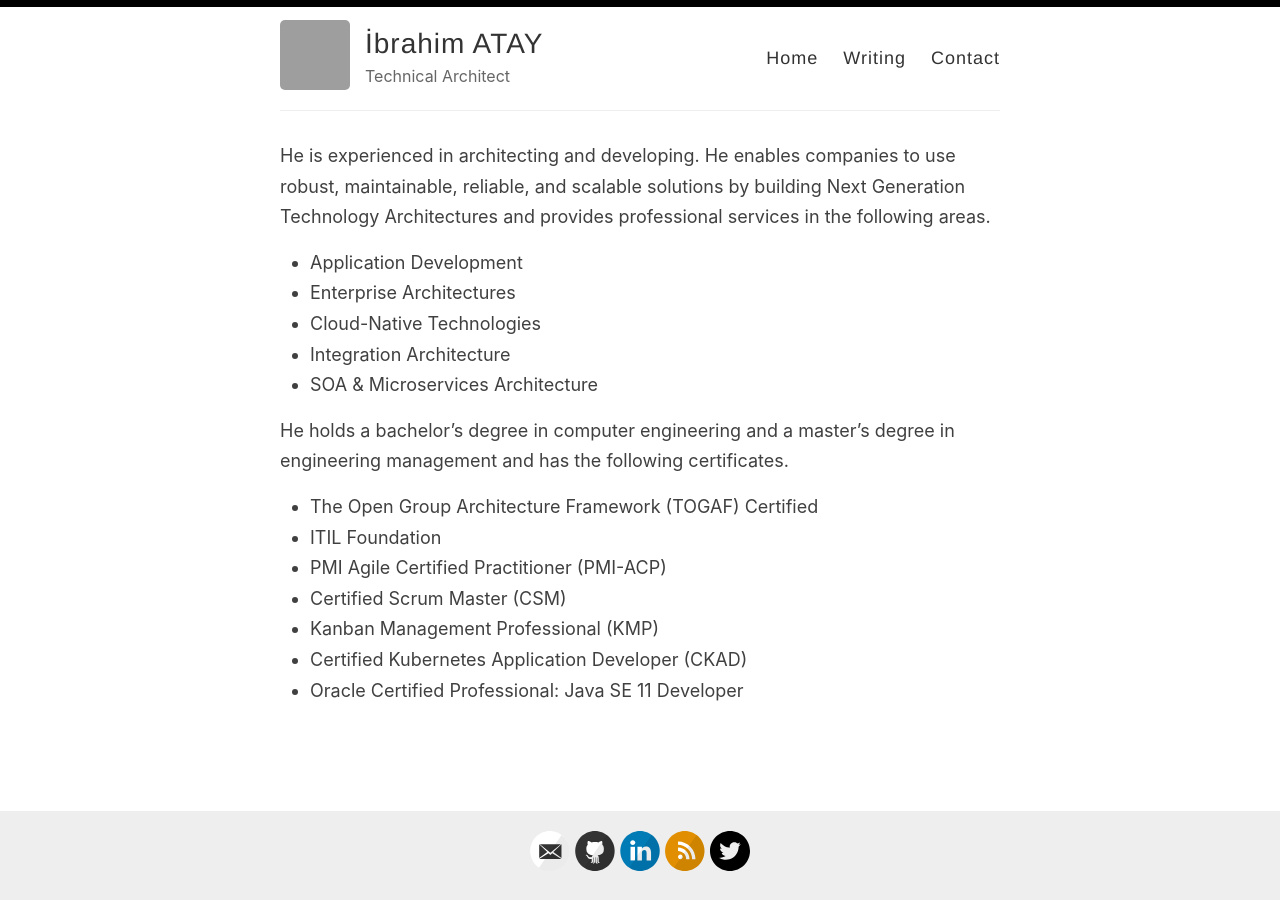
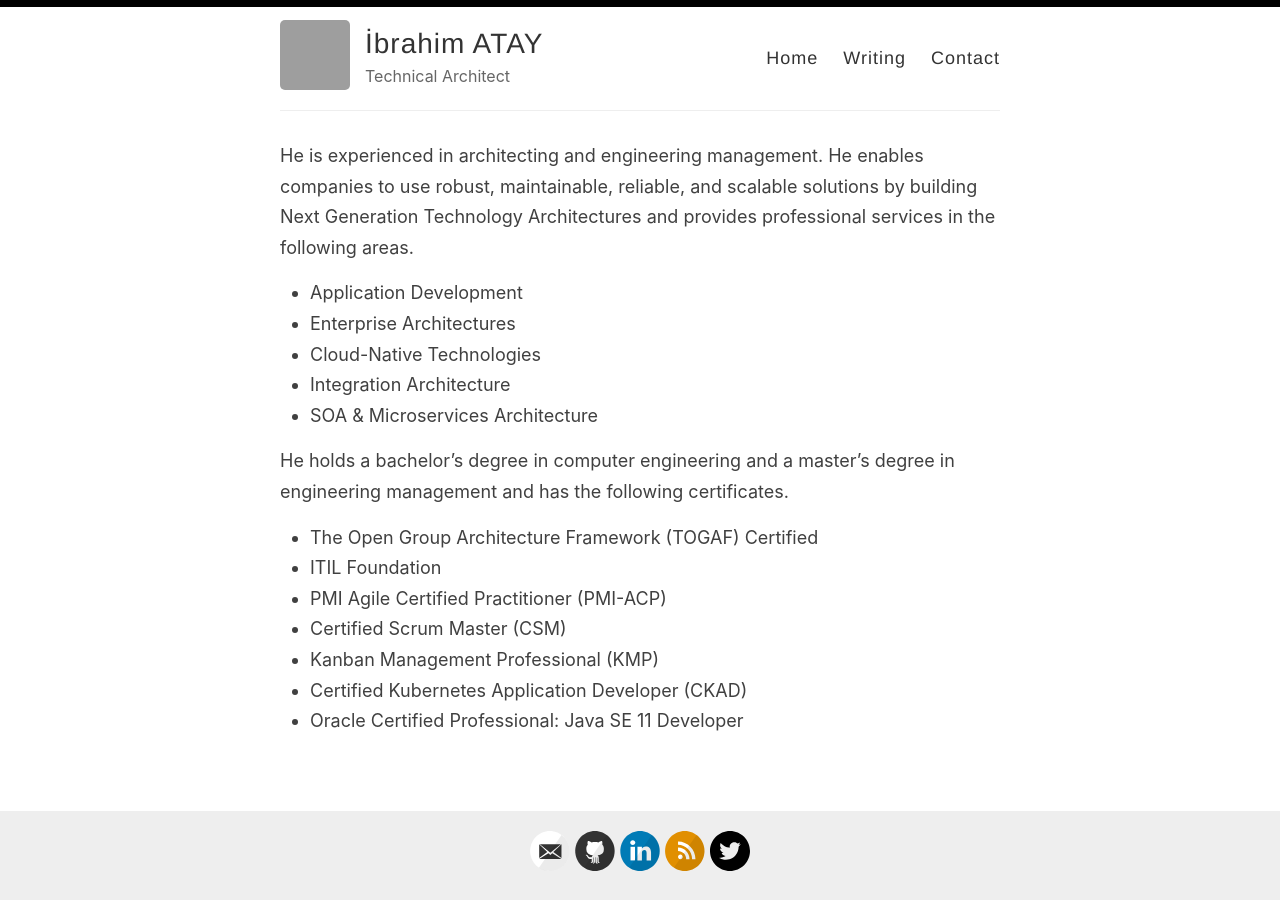
Before and after one commit to ibrahimatay/ibrahimatay.github.io, a Jekyll site: the page built from index.md, in a window 1280 px wide. Built offline with Jekyll 4.4.1, drawn with Linux system fonts in a browser that asks for light colours; grey boxes are pictures that could not be loaded.

Commit message:
Update index.md

```diff
--- a/index.md
+++ b/index.md
@@ -3,7 +3,7 @@
 layout: page
 title:
 ---
-He is experienced in architecting and developing. He enables companies to use robust, maintainable, reliable, and scalable solutions by building Next Generation Technology Architectures and provides professional services in the following areas.
+He is experienced in architecting and engineering management. He enables companies to use robust, maintainable, reliable, and scalable solutions by building Next Generation Technology Architectures and provides professional services in the following areas.
 
 - Application Development
 - Enterprise Architectures
```
